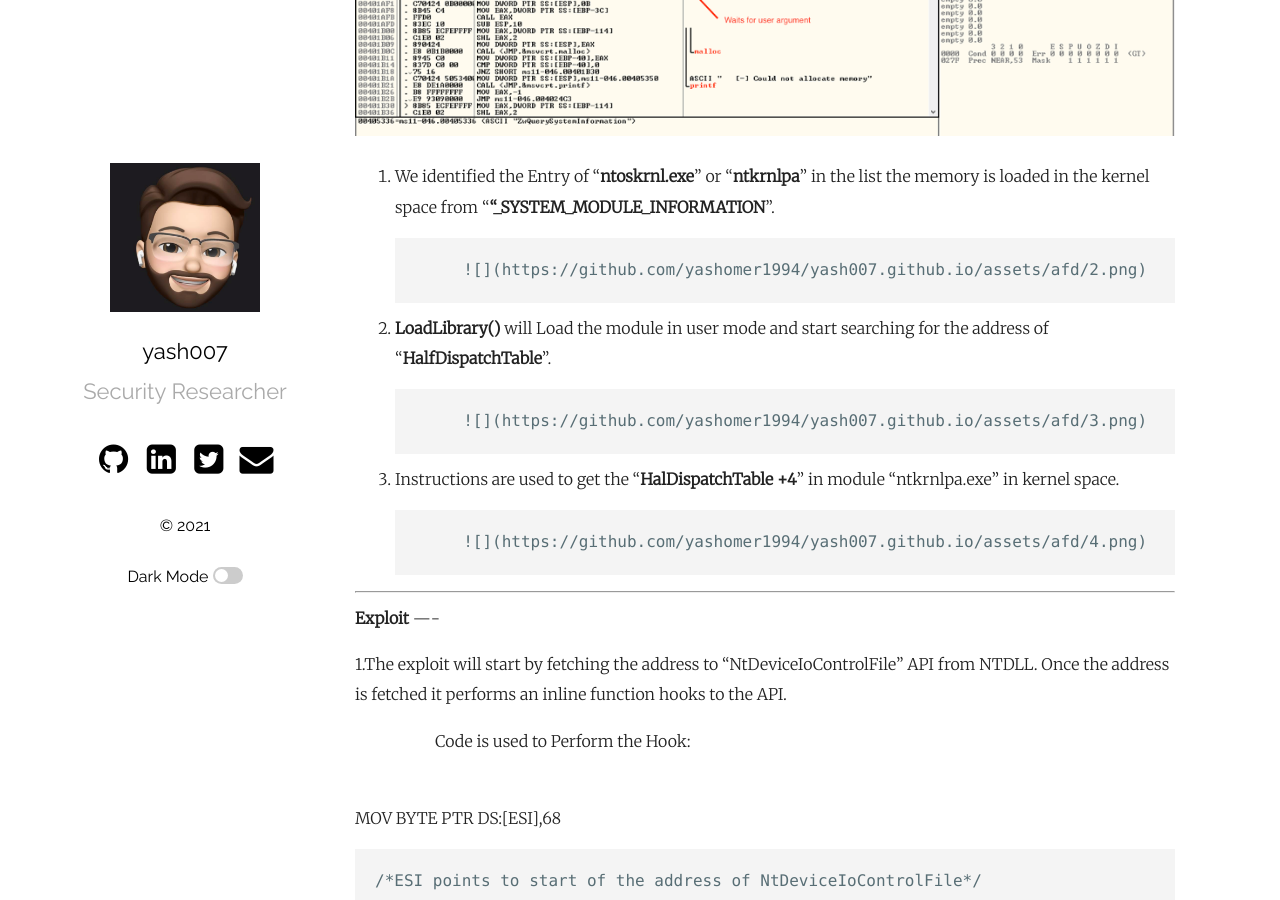
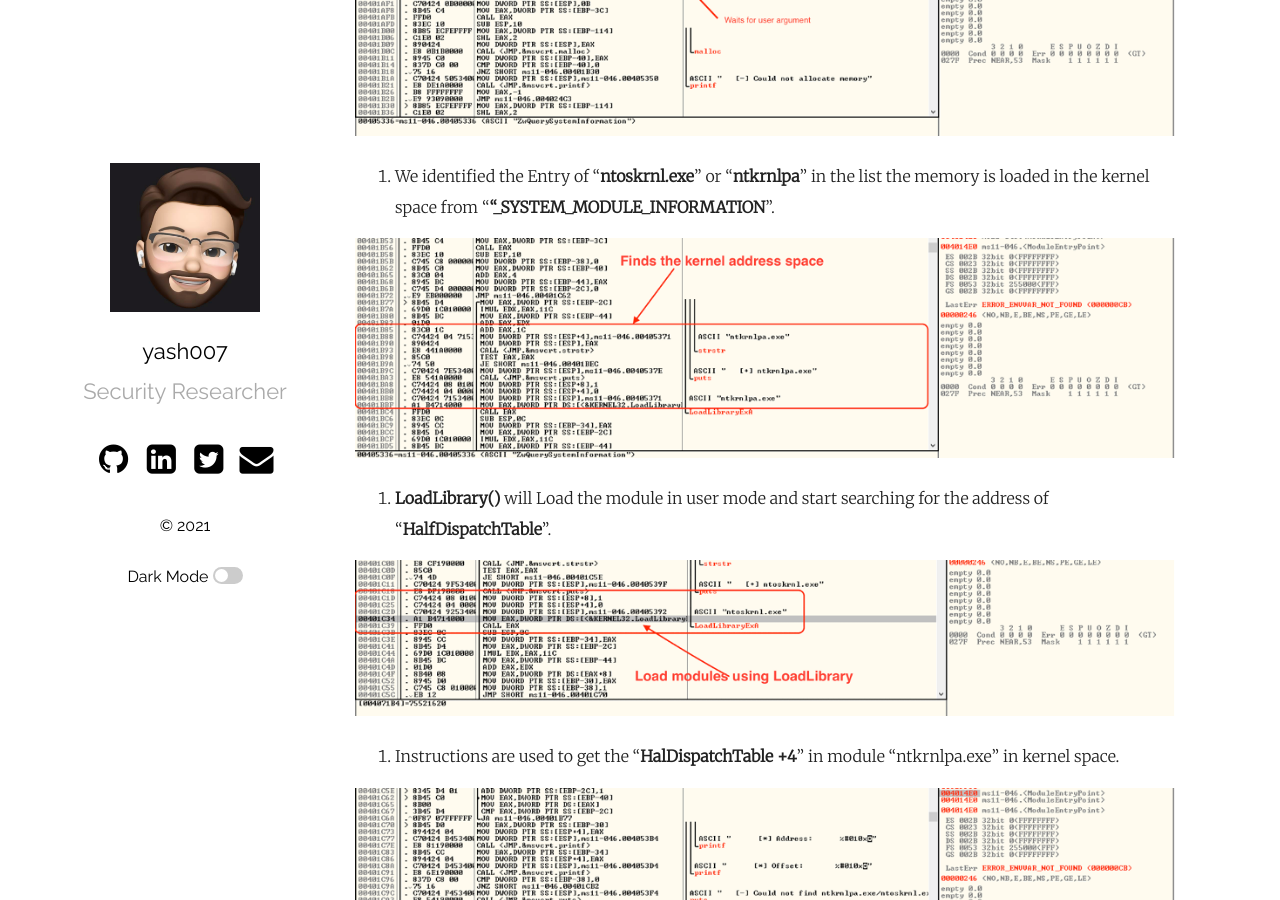
Before and after one commit to yashomer1994/yash007.github.io, a Jekyll site: the page built from _posts/2021-01-31-Ancillary Function Driver.md, in a window 1280 px wide and 900 px high, scrolled down 963 px. Built offline with Jekyll 4.4.1, drawn with Linux system fonts in a browser that asks for light colours.

Commit message:
Update 2021-01-31-Ancillary Function Driver.md

```diff
--- a/_posts/2021-01-31-Ancillary Function Driver.md
+++ b/_posts/2021-01-31-Ancillary Function Driver.md
@@ -38,18 +38,16 @@ After command execution , it will list the loaded drivers with there memory addr
 
 2. We identified the Entry of "**ntoskrnl.exe**" or "**ntkrnlpa**" in the list the memory is loaded in the kernel space from "**“_SYSTEM_MODULE_INFORMATION**".
 
-
-            ![](https://github.com/yashomer1994/yash007.github.io/assets/afd/2.png)
+![](https://yashomer1994.github.io/yash007.github.io/assets/afd/2.png)
 
 3. **LoadLibrary()** will Load the module in user mode and start searching for the address of "**HalfDispatchTable**".
 
-            ![](https://github.com/yashomer1994/yash007.github.io/assets/afd/3.png)
+
+![](https://yashomer1994.github.io/yash007.github.io/assets/afd/3.png)
 
 4. Instructions are used to get the “**HalDispatchTable +4**” in module “ntkrnlpa.exe” in kernel space.
 
-            ![](https://github.com/yashomer1994/yash007.github.io/assets/afd/4.png)
-
-
+![](https://yashomer1994.github.io/yash007.github.io/assets/afd/4.png)
 
 ----
  [](#header-4)**Exploit**
```
